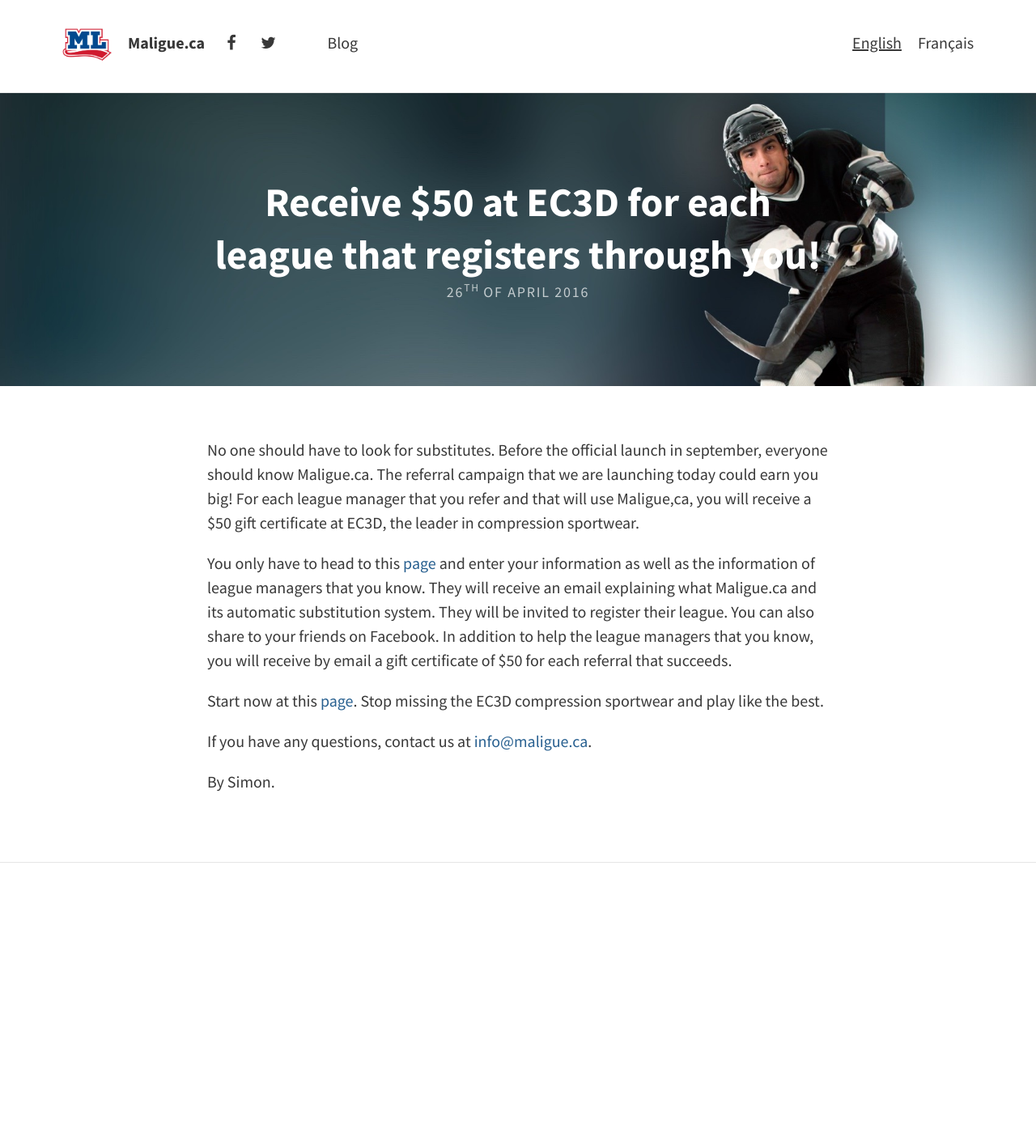
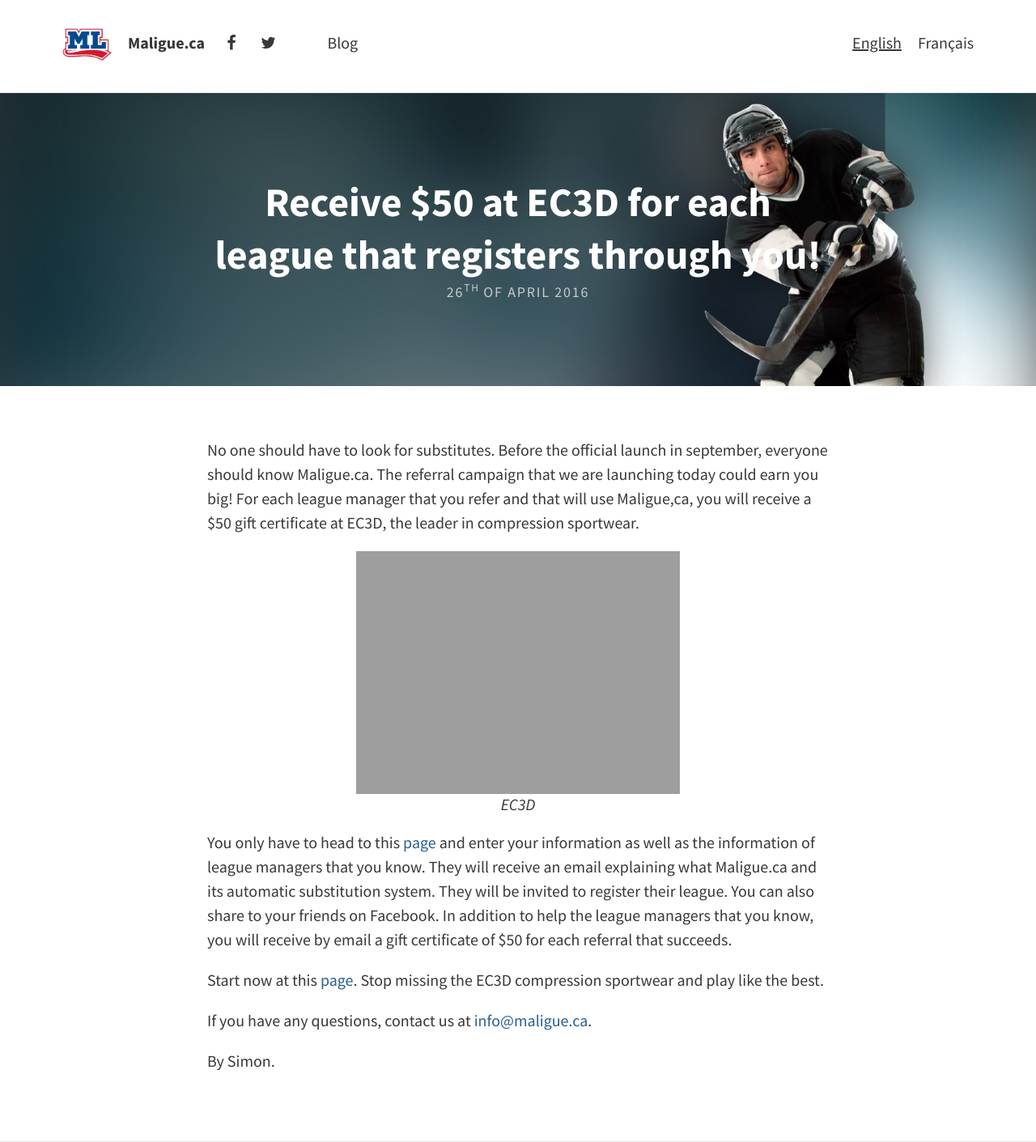
Before and after one commit to maligue/maligue.github.io, a Jekyll site: the page built from _posts/en/2016-04-26-referral.md, in a window 1280 px wide. Shown: the whole page at 81% size. Built offline with Jekyll 4.4.1, drawn with Linux system fonts in a browser that asks for light colours; nearby versions of some CDN libraries; before the commit the page ends 1066 px from its top, so only the background shows below that.

Commit message:
added ec3d image

```diff
--- a/_config.yml
+++ b/_config.yml
@@ -1,6 +1,7 @@
 # SITE CONFIGURATION
 baseurl: "" # the subpath of your site, e.g. /blog/
 url: "http://blog.maligue.ca" # the base hostname & protocol for your site
+#url: "http://localhost:4000" # the base hostname & protocol for your site
 permalink: /:title/
 
 defaults:
--- a/_posts/en/2016-04-26-referral.md
+++ b/_posts/en/2016-04-26-referral.md
@@ -5,6 +5,8 @@ localization: referral
 feature-img: "assets/img/referral.jpg"
 ---
 No one should have to look for substitutes. Before the official launch in september, everyone should know Maligue.ca. The referral campaign that we are launching today could earn you big! For each league manager that you refer and that will use Maligue,ca, you will receive a $50 gift certificate at EC3D, the leader in compression sportwear.
+
+{% include image.html src="2016-04-26-ec3d.jpg" caption="EC3D" %}
 
 You only have to head to this [page](https://maligue.ca/#/refer) and enter your information as well as the information of league managers that you know. They will receive an email explaining what Maligue.ca and its automatic substitution system. They will be invited to register their league. You can also share to your friends on Facebook.
 In addition to help the league managers that you know, you will receive by email a gift certificate of $50 for each referral that succeeds.
```
Also changed, not shown: _posts/fr/2016-04-26-referencement.md (+2 -0 lines).
